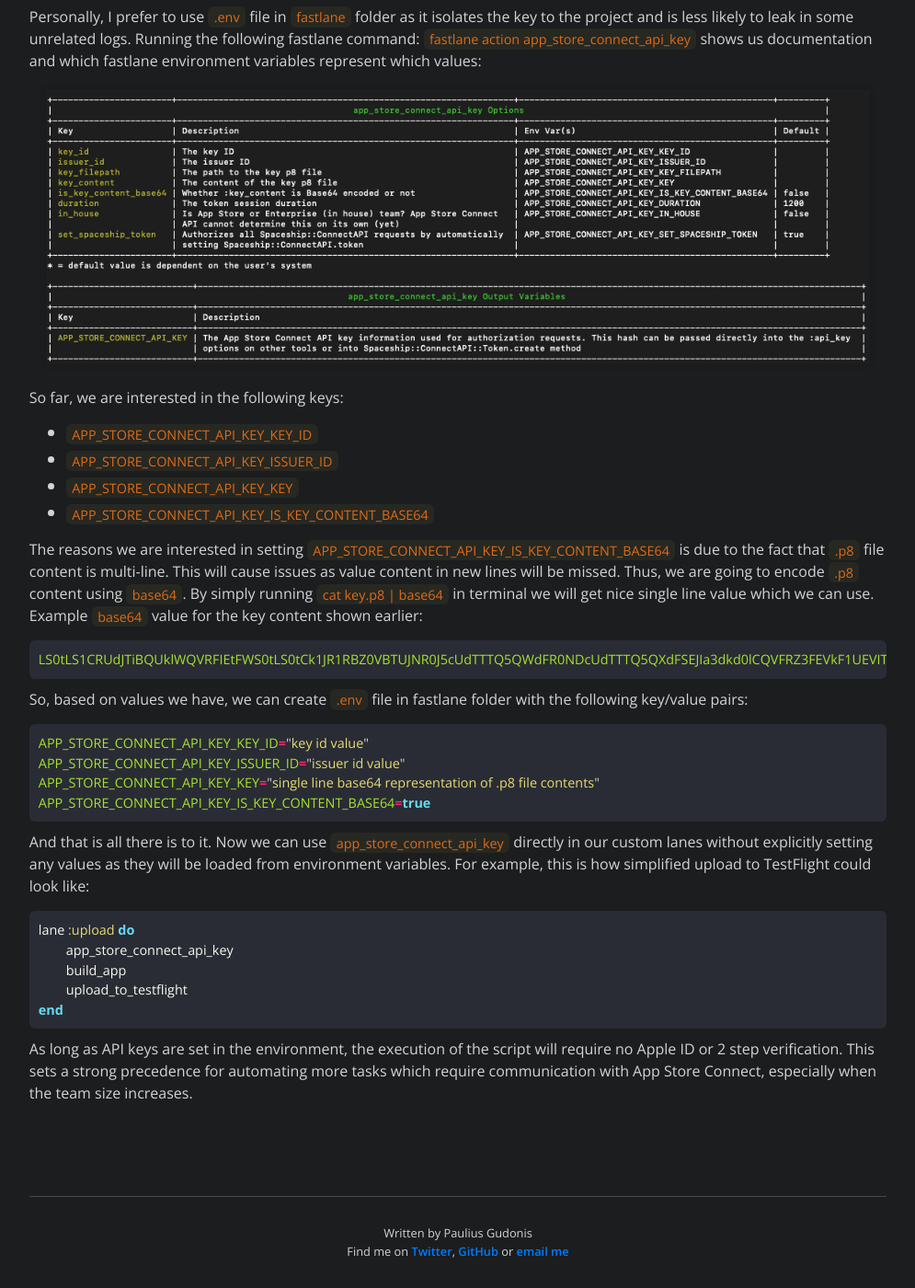
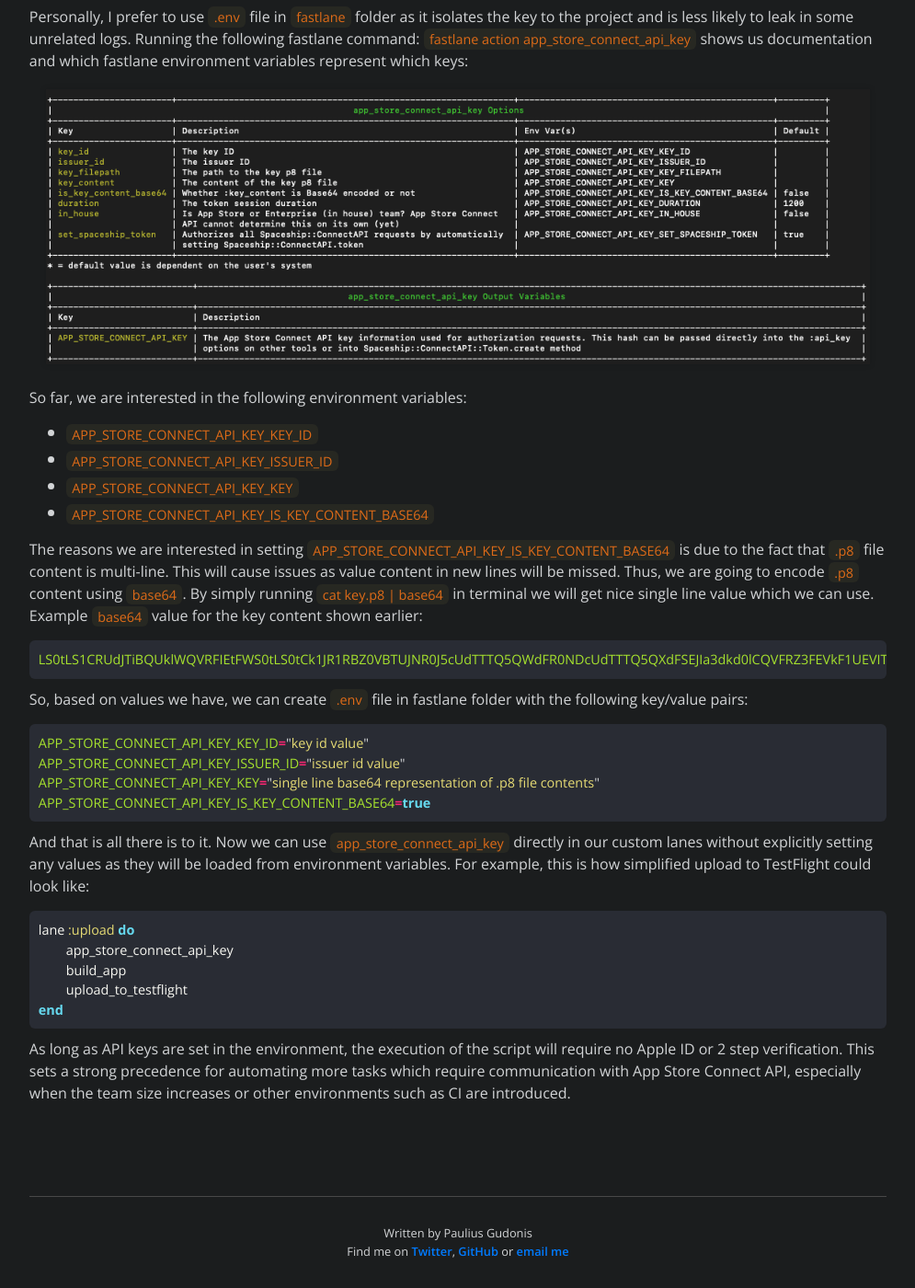
Before and after one commit to nakkht/pgu.dev, a Jekyll site: the page built from _posts/2021-06-26-app-store-connect-access-key.md, in a window 1280 px wide and 1400 px high, scrolled down 1352 px. Shown: the whole window at 92% size, without its empty margins (142-1137 px from the left). Built offline with Jekyll 4.4.1, drawn with Linux system fonts in a browser that asks for light colours; nearby versions of some CDN libraries; some of the changed text lies outside the part shown.

Commit message:
Post on access keys adjustments

````diff
--- a/_posts/2021-06-26-app-store-connect-access-key.md
+++ b/_posts/2021-06-26-app-store-connect-access-key.md
@@ -37,11 +37,11 @@ Since we already have all the API key materials (you should also be able to see
 
 There are few ways you might want to introduce API key into your project:
 * Using global environment variables set in your `.zshenv` or `.bash_profile` (could be useful if you share keys among multiple projects on your machine)
-* Using `.env` file in `fastlane` folder (This makes variables accessible only to particular project. It is important to add `.env` file to `.gitignore` so it does not end up in source code)
+* Using `.env` file in `fastlane` folder (this makes variables accessible only to particular project. It is important to add `.env` file to `.gitignore` so it does not end up in repository)
 * Setting values straight in `app_store_connect_api_key` action
 
-Personally, I prefer to use `.env` file in `fastlane` folder as it isolates the key to the project and is less likely to leak in some unrelated logs. Running the following fastlane command: `fastlane action app_store_connect_api_key` shows us documentation and which fastlane environment variables represent which values: ![app_store_connect_api_key documentation](/assets/post/app-store-connect-api-key-content.png)
-So far, we are interested in the following keys:
+Personally, I prefer to use `.env` file in `fastlane` folder as it isolates the key to the project and is less likely to leak in some unrelated logs. Running the following fastlane command: `fastlane action app_store_connect_api_key` shows us documentation and which fastlane environment variables represent which keys: ![app_store_connect_api_key documentation](/assets/post/app-store-connect-api-key-content.png)
+So far, we are interested in the following environment variables:
 * `APP_STORE_CONNECT_API_KEY_KEY_ID`
 * `APP_STORE_CONNECT_API_KEY_ISSUER_ID`
 * `APP_STORE_CONNECT_API_KEY_KEY`
@@ -72,4 +72,4 @@ lane :upload do
 end
 ```
 
-As long as API keys are set in the environment, the execution of the script will require no Apple ID or 2 step verification. This sets a strong precedence for automating more tasks which require communication with App Store Connect, especially when the team size increases.
+As long as API keys are set in the environment, the execution of the script will require no Apple ID or 2 step verification. This sets a strong precedence for automating more tasks which require communication with App Store Connect API, especially when the team size increases or other environments such as CI are introduced.
````
